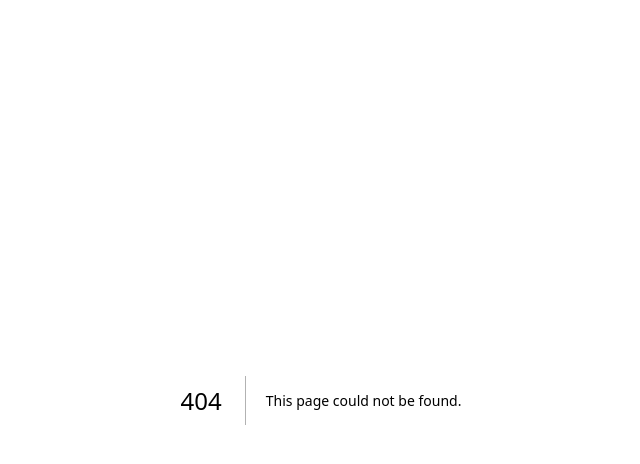
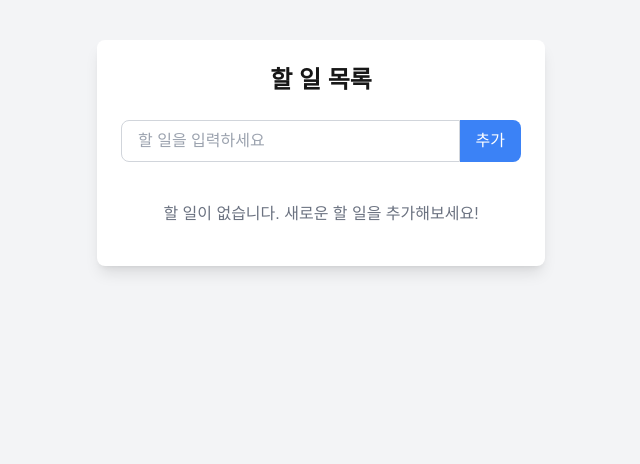
Before and after one commit to seongyeon-lee-fitfuns/todo, a Next.js app in the folder todo-client/: page /todo in a window 1280 px wide. Before the commit this address had no page. Shown: the top 464 px of the page, without its empty margins (319-959 px from the left). Built offline with nearby package versions, Linux system fonts and the light colour scheme.

Commit message:
feat: 프론트엔드 초안

```diff
--- a/todo-client/src/app/hello/page.tsx
+++ b/todo-client/src/app/hello/page.tsx
@@ -182,7 +182,7 @@ export default function Home() {
 		</motion.div>
 
 		<motion.div
-        className="cursor-pointer px-4 py-2 text-white rounded-md shadow-md text-4xl"
+			className="cursor-pointer px-4 py-2 text-white rounded-md shadow-md"
 			whileHover={{ scale: 1.05 }}
 			whileTap={{ scale: 0.95 }}
 			onClick={handleChainReaction}
--- /dev/null
+++ b/todo-client/src/app/page.tsx
@@ -0,0 +1,12 @@
+import Link from "next/link";
+
+export default function Home() {
+	return (
+		<div>
+			<h1>HOME</h1>
+			<Link href="/hello">Hello</Link>
+			<Link href="/todo">Todo</Link>
+			<Link href="/admin">Admin</Link>
+		</div>
+	);
+}
--- /dev/null
+++ b/todo-client/src/app/todo/components/TodoForm.tsx
@@ -0,0 +1,37 @@
+'use client';
+
+import { useState } from 'react';
+
+interface TodoFormProps {
+  onAddTodo: (text: string) => void;
+}
+
+export default function TodoForm({ onAddTodo }: TodoFormProps) {
+  const [input, setInput] = useState('');
+
+  const handleSubmit = () => {
+    if (input.trim() !== '') {
+      onAddTodo(input);
+      setInput('');
+    }
+  };
+
+  return (
+	<div className="flex mb-6">
+		<input
+			type="text"
+			value={input}
+			onChange={(e) => setInput(e.target.value)}
+			onKeyPress={(e) => e.key === 'Enter' && handleSubmit()}
+			placeholder="할 일을 입력하세요"
+			className="flex-grow px-4 py-2 border border-gray-300 rounded-l-lg focus:outline-none focus:ring-2 focus:ring-blue-500"
+      />
+		<button
+			onClick={handleSubmit}
+			className="bg-blue-500 hover:bg-blue-600 text-white px-4 py-2 rounded-r-lg transition-colors"
+      >
+			추가
+		</button>
+	</div>
+  );
+}
--- /dev/null
+++ b/todo-client/src/app/todo/components/TodoItem.tsx
@@ -0,0 +1,44 @@
+'use client';
+
+import { motion } from 'framer-motion';
+import { Todo } from '../page';
+
+interface TodoItemProps {
+  todo: Todo;
+  onToggleComplete: (id: number) => void;
+  onDeleteTodo: (id: number) => void;
+}
+
+export default function TodoItem({
+  todo,
+  onToggleComplete,
+  onDeleteTodo
+}: TodoItemProps) {
+  return (
+    <motion.li
+      initial={{ opacity: 0, y: 20 }}
+      animate={{ opacity: 1, y: 0 }}
+      exit={{ opacity: 0, y: -20 }}
+      layout
+      className="flex items-center justify-between bg-gray-50 p-4 rounded-md"
+    >
+      <div className="flex items-center">
+        <input
+          type="checkbox"
+          checked={todo.completed}
+          onChange={() => onToggleComplete(todo.id)}
+          className="h-5 w-5 text-blue-500 rounded mr-3"
+        />
+        <span className={`${todo.completed ? 'line-through text-gray-400' : 'text-gray-800'}`}>
+          {todo.text}
+        </span>
+      </div>
+      <button
+        onClick={() => onDeleteTodo(todo.id)}
+        className="text-red-500 hover:text-red-700 transition-colors"
+      >
+        삭제
+      </button>
+    </motion.li>
+  );
+}
--- /dev/null
+++ b/todo-client/src/app/todo/components/TodoList.tsx
@@ -0,0 +1,41 @@
+'use client';
+
+import { AnimatePresence } from 'framer-motion';
+import { Todo } from '../page';
+import TodoItem from './TodoItem';
+
+interface TodoListProps {
+  todos: Todo[];
+  onToggleComplete: (id: number) => void;
+  onDeleteTodo: (id: number) => void;
+}
+
+export default function TodoList({
+  todos,
+  onToggleComplete,
+  onDeleteTodo
+}: TodoListProps) {
+
+  if (todos.length === 0) {
+    return (
+      <p className="text-center text-gray-500 py-4">
+        할 일이 없습니다. 새로운 할 일을 추가해보세요!
+      </p>
+    );
+  }
+
+  return (
+    <ul className="space-y-3">
+      <AnimatePresence>
+        {todos.map(todo => (
+          <TodoItem
+            key={todo.id}
+            todo={todo}
+            onToggleComplete={onToggleComplete}
+            onDeleteTodo={onDeleteTodo}
+          />
+        ))}
+      </AnimatePresence>
+    </ul>
+  );
+}
--- /dev/null
+++ b/todo-client/src/app/todo/components/TodoStats.tsx
@@ -0,0 +1,20 @@
+'use client';
+
+import { Todo } from '../page';
+
+interface TodoStatsProps {
+  todos: Todo[];
+}
+
+export default function TodoStats({ todos }: TodoStatsProps) {
+  const completedCount = todos.filter(todo => todo.completed).length;
+  const incompleteCount = todos.length - completedCount;
+
+  return (
+    <div className="mt-6 pt-4 border-t border-gray-200 text-sm text-gray-500">
+      <p>전체: {todos.length}개</p>
+      <p>완료: {completedCount}개</p>
+      <p>미완료: {incompleteCount}개</p>
+    </div>
+  );
+}
--- /dev/null
+++ b/todo-client/src/app/todo/page.tsx
@@ -0,0 +1,58 @@
+'use client';
+
+import { useState } from 'react';
+import TodoForm from './components/TodoForm';
+import TodoList from './components/TodoList';
+import TodoStats from './components/TodoStats';
+
+export interface Todo {
+	id: number;
+	text: string;
+	completed: boolean;
+}
+
+export default function TodoApp() {
+	const [todos, setTodos] = useState<Todo[]>([]);
+
+	// 새 할일 추가
+	const addTodo = (text: string) => {
+		if (text.trim() === '') return;
+
+		const newTodo: Todo = {
+			id: Date.now(),
+			text: text,
+			completed: false
+		};
+
+		setTodos([...todos, newTodo]);
+	};
+
+	// 할일 완료 토글
+	const toggleComplete = (id: number) => {
+		setTodos(
+			todos.map(todo =>
+				todo.id === id ? { ...todo, completed: !todo.completed } : todo
+			)
+		);
+	};
+
+	// 할일 삭제
+	const deleteTodo = (id: number) => {
+		setTodos(todos.filter(todo => todo.id !== id));
+	};
+
+	return (
+		<div className="min-h-screen bg-gray-100 py-10 px-4">
+			<div className="max-w-md mx-auto bg-white rounded-lg shadow-lg p-6">
+				<h1 className="text-2xl font-bold text-center mb-6">할 일 목록</h1>
+				<TodoForm onAddTodo={addTodo} />
+				<TodoList
+					todos={todos}
+					onToggleComplete={toggleComplete}
+					onDeleteTodo={deleteTodo}
+				/>
+				{todos.length > 0 && <TodoStats todos={todos} />}
+			</div>
+		</div>
+	);
+}
```
Lines whose indentation alone changed are shown as unchanged.
